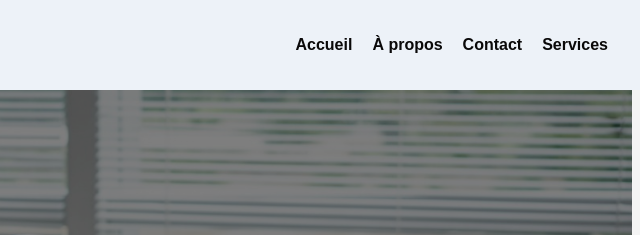
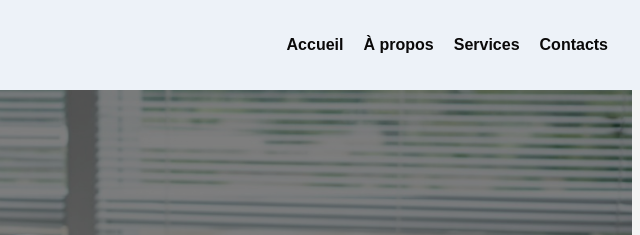
Before and after one commit to KOASSI/jurist, a plain HTML site: page index.html in a window 1280 px wide. Shown: the top 235 px of the page, 640-1280 px from the left. Drawn offline with Linux system fonts and the light colour scheme.

Commit message:
Update index.html

```diff
--- a/index.html
+++ b/index.html
@@ -15,8 +15,8 @@
         <ul class="nav-links">
             <li><a href="index.html">Accueil</a></li>
             <li><a href="propos.html">À propos</a></li>
-            <li><a href="contact.html">Contact</a></li>
             <li><a href="services.html">Services</a></li>
+            <li><a href="contact.html">Contacts</a></li>
         </ul>
 
     </nav>
```
